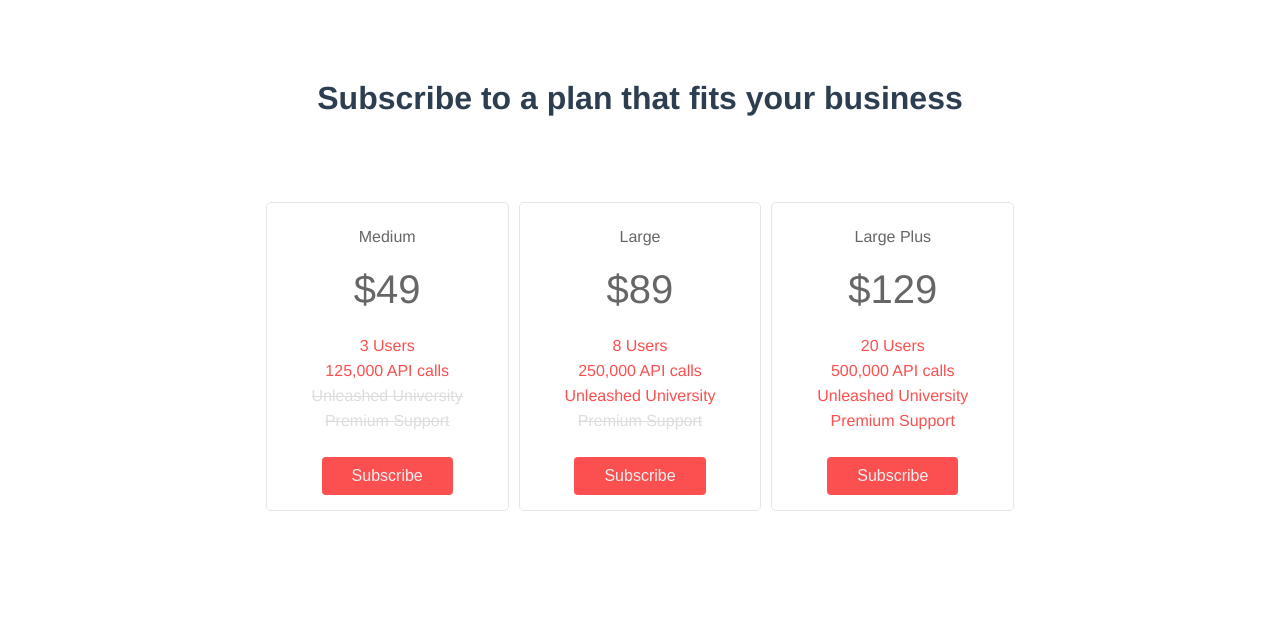
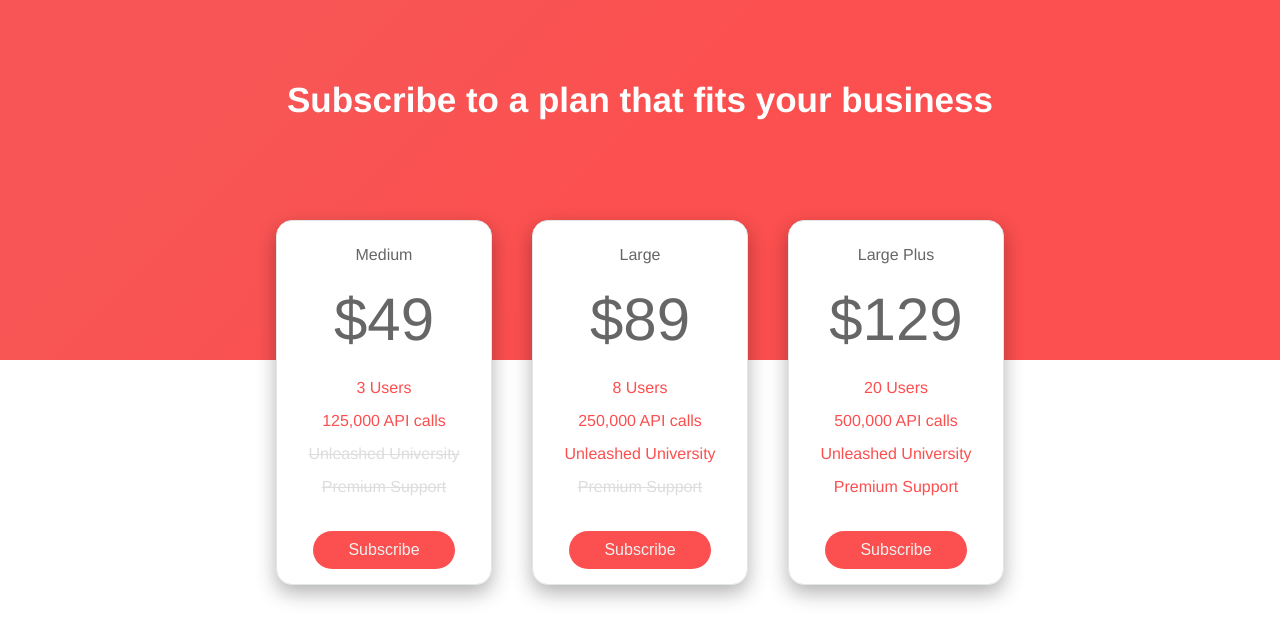
Before and after one commit to ericunleashed/billing-vue, a Vue app: page /#/ in a window 1280 px wide. Shown: the top 640 px of the page. Built offline with nearby package versions, Linux system fonts and the light colour scheme.

Commit message:
apply subscribe page styles

```diff
--- a/src/App.vue
+++ b/src/App.vue
@@ -11,6 +11,11 @@
   -moz-osx-font-smoothing: grayscale;
   text-align: center;
   color: #2c3e50;
+  width: 100%;
+  height: 100%;
+  position: absolute;
+  top: 0;
+  left: 0;
 }
 
 #nav {
@@ -39,6 +44,9 @@
   cursor: pointer;
   transition: all 0.2s ease-in-out;
   border: 1px solid #cecece;
+  border-radius: 100px;
+  width: 100%;
+  outline: none;
   &:hover {
     background-color: #cecece;
   }
--- a/src/components/Cart.vue
+++ b/src/components/Cart.vue
@@ -37,6 +37,7 @@
 
 <style  lang="less" scoped>
 .cart-container {
+    background-color: white;
     min-width: 350px;
     border: 1px solid #E1E7E9;
     border-radius: 5px;
@@ -44,7 +45,7 @@
         display: flex;
         justify-content: space-between;
         align-items: center;
-        padding: 10px;
+        padding: 15px 10px;
     }
     .total-container {
         border-top: 1px solid #E1E7E9;
@@ -52,7 +53,7 @@
             display: flex;
             justify-content: space-between;
             align-items: center;
-            padding: 10px;
+            padding: 15px 10px;
             div {
                 font-weight: 600;
             }
--- a/src/components/Module.vue
+++ b/src/components/Module.vue
@@ -27,6 +27,7 @@
 
 <style lang="less" scoped>
 .module {
+    background-color: white;
     display: flex;
     flex-direction: column;
     align-items: center;
--- a/src/components/Plan.vue
+++ b/src/components/Plan.vue
@@ -41,9 +41,11 @@
     text-align: center;
     padding: 5px;
     color: #666;
-    border-radius: 5px;
+    border-radius: 16px;
     border: 1px solid #E1E7E9;
-    margin: 5px;
+    background-color: white;
+    margin: 20px;
+    box-shadow: 0 0.5rem 1.25rem rgba(0,0,0,0.3);
     .price-container {
         display: flex;
         flex-direction: column;
@@ -52,7 +54,7 @@
         padding: 5px;
         margin-top: 10px;
         .price {
-            font-size: 40px;
+            font-size: 60px;
         }
         h4 {
             margin-top: 5px;
@@ -62,7 +64,7 @@
     .description-container {
         margin: 20px auto;
         .feature {
-            margin-bottom: 7px;
+            margin-bottom: 15px;
             color: #FC4F4F;
             &.unavailable {
                 color: #dddddd;
@@ -72,6 +74,7 @@
     }
     .button-container {
         margin-bottom: 10px;
+        width: 70%;
     }
 }
 </style>
--- a/src/components/Subscribe.vue
+++ b/src/components/Subscribe.vue
@@ -1,5 +1,6 @@
 <template>
     <div class="container">
+        <div class="background"></div>
         <div class="title">
             <h1>Subscribe to a plan that fits your business</h1>
         </div>
@@ -62,11 +63,25 @@
 .container {
     margin-top: 80px;
     .title {
-    margin-bottom: 80px;
+        margin-bottom: 80px;
+        color: white;
+        h1 {
+            font-size: 35px;
+        }
     }
     .plans {
         display: flex;
         justify-content: center;
     }
 }
+.background {
+    position: absolute;
+    width: 100%;
+    height: 100%;
+    top: 0;
+    left: 0;
+    background: linear-gradient(135deg, rgb(248, 86, 86) 15%, #FC4F4F 40%);
+    clip-path: polygon(0 0, 100% 0, 100% 45vh, 0 45vh);
+    z-index: -1;
+}
 </style>
```
